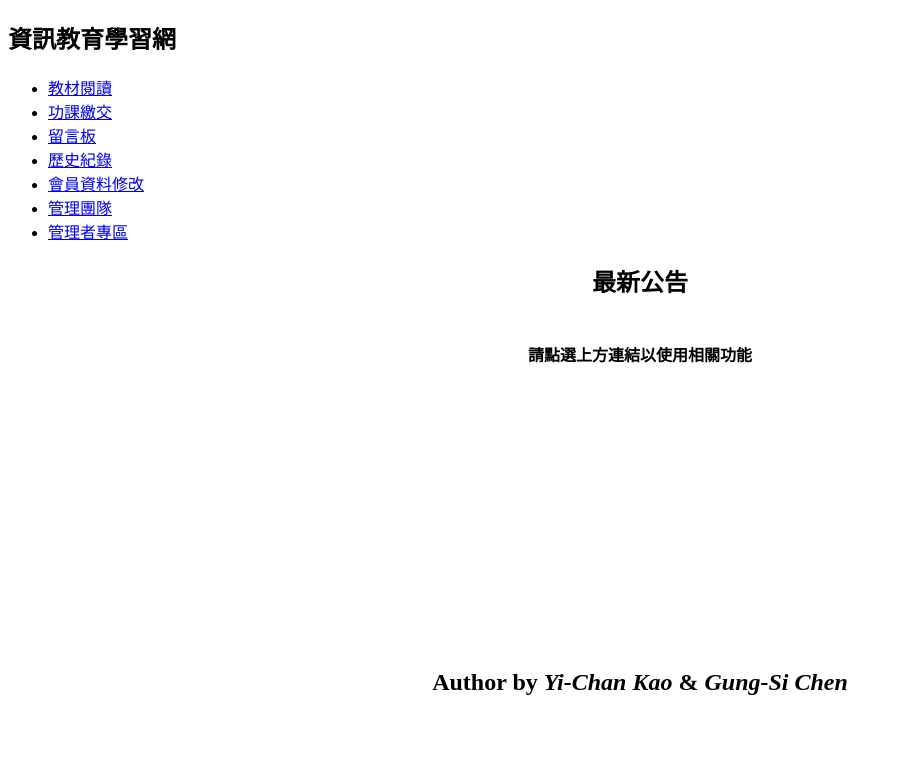
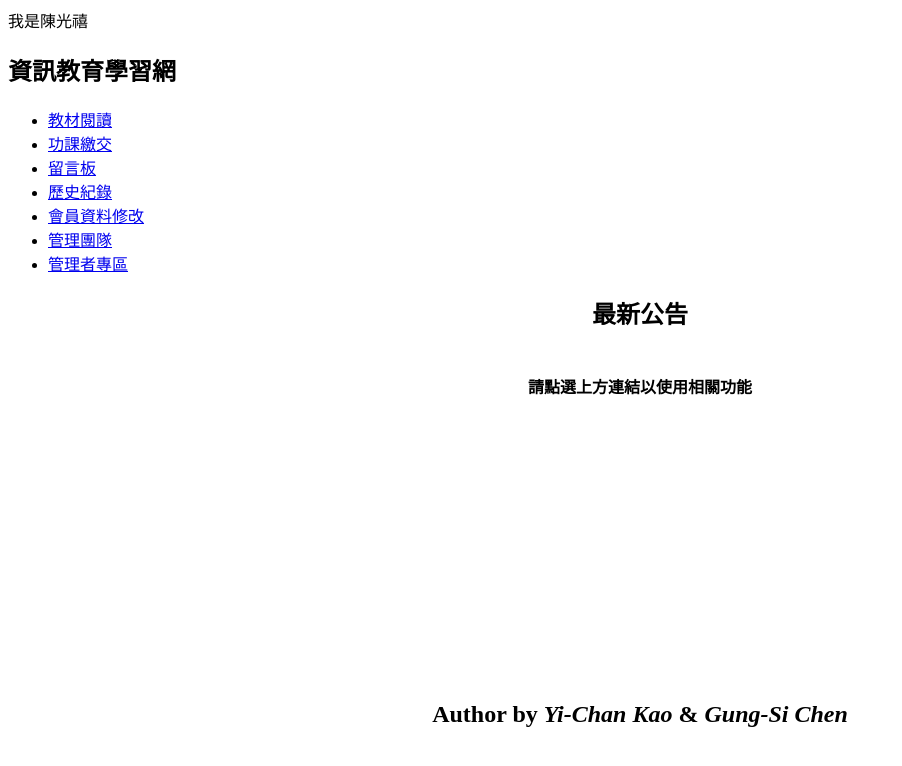
Before and after one commit to group10/mywebsite, a PHP site: page / in a window 1280 px wide. Shown: the top 766 px of the page, without its empty margins (0-902 px from the left). Run offline with PHP 8.4, Linux system fonts and the light colour scheme.

Commit message:
Update index.php

```diff
--- a/index.php
+++ b/index.php
@@ -2,7 +2,7 @@
 <html xmlns="http://www.w3.org/1999/xhtml">
 <head>
 <meta http-equiv="Content-Type" content="text/html; charset=utf-8" />
-<title>國立臺北教育大學_資訊教育學習網</title>
+<title>國立臺北教育大學_資訊教育學習網</title> 我是陳光禧
 </head>
 
 <body>
```
